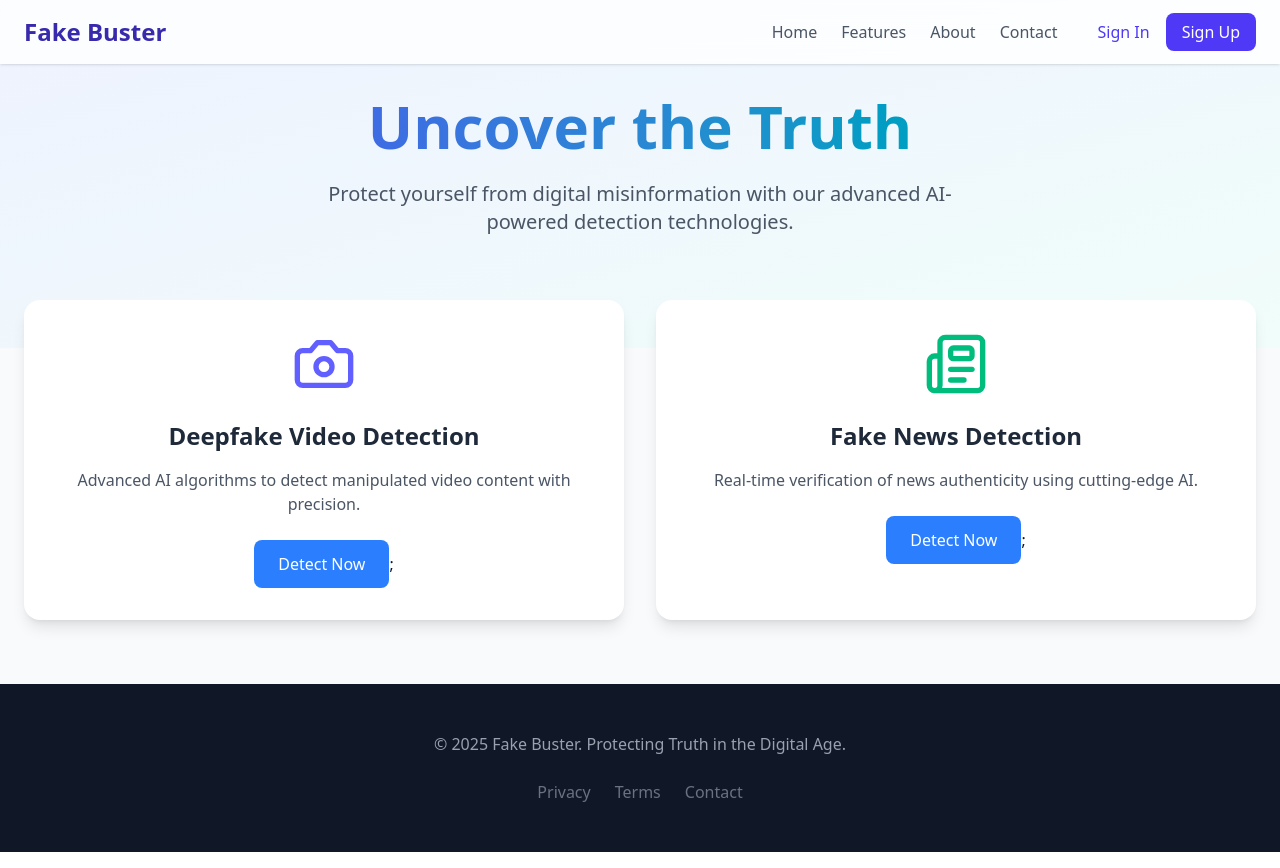
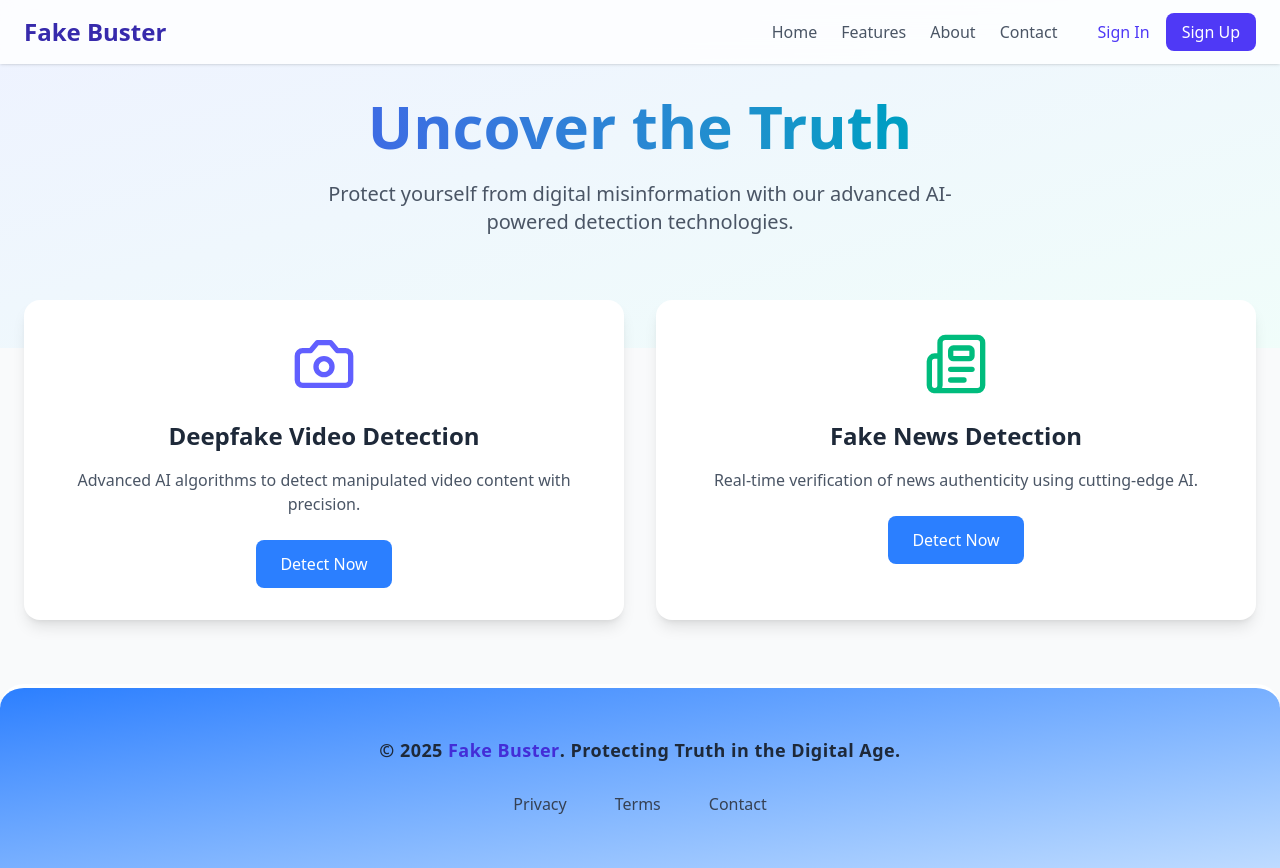
Before and after one commit to shehzansk/CyberHack-Final_Round, a React (Vite) app in the folder frontend/: page / in a window 1280 px wide. Built offline with nearby package versions, Linux system fonts and the light colour scheme; no server answers.

Commit message:
Some Changes

```diff
--- a/frontend/src/components/HomePage.jsx
+++ b/frontend/src/components/HomePage.jsx
@@ -117,7 +117,7 @@ const HomePage = () => {
                         <p className="text-gray-600 mb-6">
                             {feature.description}
                         </p>
-                        {isAuthenticated?(
+                        {isAuthenticated ? (
                             <button
                                 onClick={feature.action}
                                 className="px-6 py-3 bg-blue-500 text-white rounded-lg
@@ -125,7 +125,7 @@ const HomePage = () => {
                             >
                                 Detect Now
                             </button>
-                        ):(
+                        ) : (
                             <button
                                 onClick={handleButtonSignin}
                                 className="px-6 py-3 bg-blue-500 text-white rounded-lg
@@ -133,22 +133,26 @@ const HomePage = () => {
                             >
                                 Detect Now
                             </button>
-                        )};
+                        )}
 
                     </div>
                 ))}
             </main>
 
+
             {/* Footer */}
-            <footer className="mt-16 bg-gray-900 text-white py-12">
+            <footer className="mt-16 bg-gradient-to-br from-blue-500 to-blue-200 py-12 border-t-4 border-white rounded-t-3xl shadow-lg">
                 <div className="container mx-auto px-6 text-center">
-                    <p className="text-gray-400">© 2025 Fake Buster. Protecting Truth in the Digital Age.</p>
-                    <div className="mt-6 flex justify-center space-x-6">
+                    <p className="text-gray-800 text-lg font-semibold tracking-wide">
+                        © 2025 <span className="font-bold text-indigo-700">Fake Buster</span>. Protecting Truth in the Digital Age.
+                    </p>
+
+                    <div className="mt-6 flex justify-center space-x-8">
                         {['Privacy', 'Terms', 'Contact'].map(link => (
                             <a
                                 key={link}
                                 href="#"
-                                className="text-gray-500 hover:text-white transition-colors"
+                                className="text-gray-700 hover:text-indigo-600 font-medium transition-all duration-300 transform hover:scale-105 hover:shadow-md px-2 py-1 rounded-md"
                             >
                                 {link}
                             </a>
```
Lines whose indentation alone changed are shown as unchanged.
